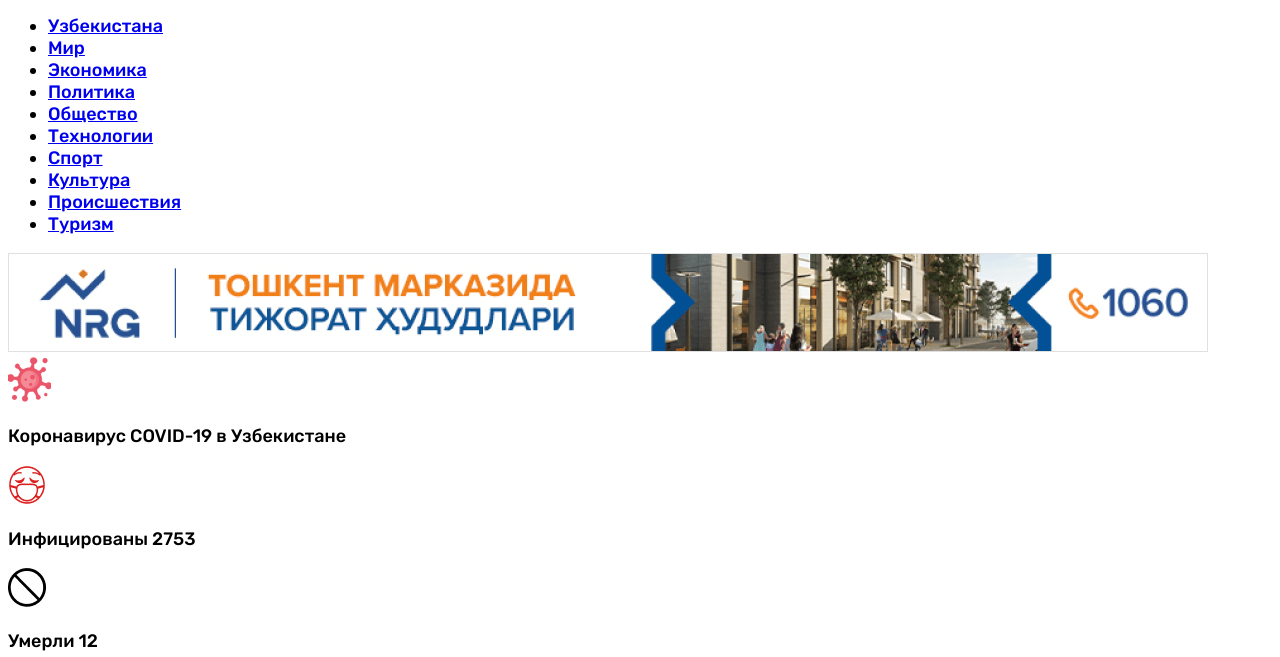
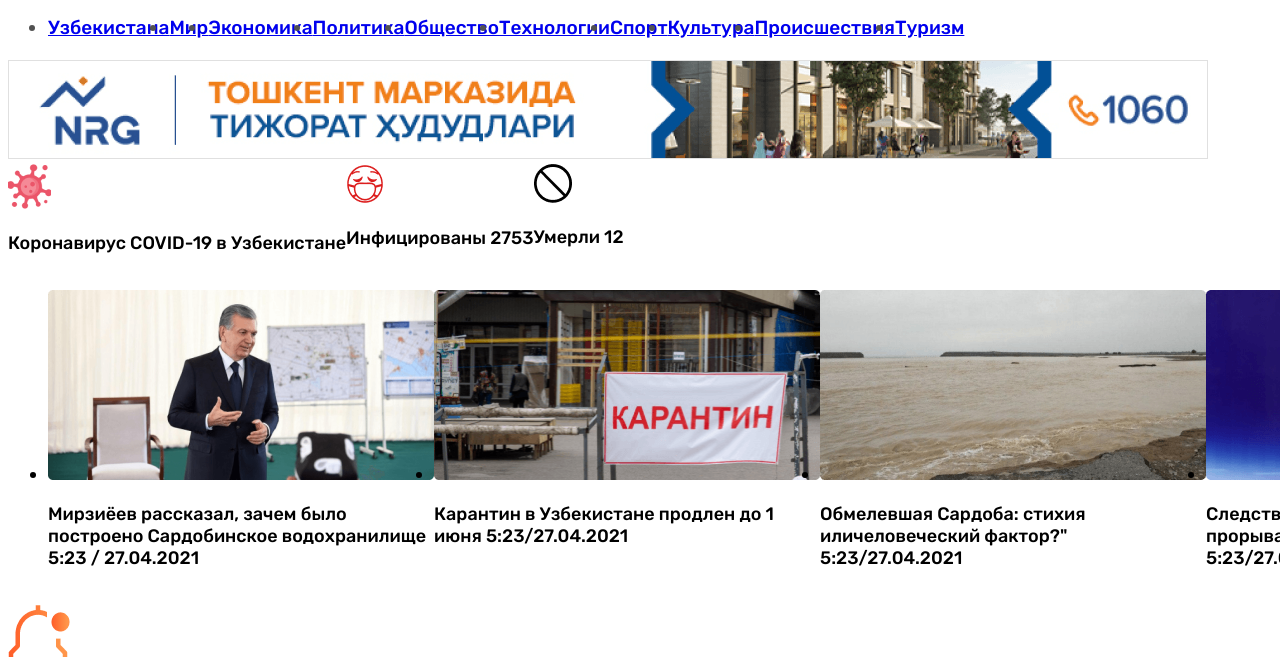
Before and after one commit to Avaz-Dev/Namanganliklar24, a plain HTML site: page index.html in a window 1280 px wide. Shown: the part 119-776 px from the top of the page. Drawn offline with Linux system fonts and the light colour scheme.

Commit message:
flexbox navbar

```diff
--- a/css/style.css
+++ b/css/style.css
@@ -4,7 +4,23 @@ body {
   font-weight: 500;
 }
 
-.nav-bar a {
+.navbar ul {
+  display: flex;
+  text-decoration: none;
+  width: 1151px;
+  height: 25px;
+  left: 143px;
+  top: 145px;
+
+  font-family: Rubik;
+  font-style: normal;
+  font-weight: 500;
+  font-size: 19px;
+  line-height: 23px;
+
+  color: #515151;
+}
+.navbar li {
   text-decoration: none;
 }
 
@@ -16,12 +32,15 @@ body {
   height: 50px;
   width: 146px;
 }
+
 .covid-info {
   display: flex;
 }
+
 .breaking-news {
   display: flex;
 }
+
 .breaking-newul {
-display: flex;
+  display: flex;
 }
--- a/index.html
+++ b/index.html
@@ -26,7 +26,7 @@
       <img src="img/cib_telegram.png" alt="telegram icon">Подписатся
     </a>
 
-    <nav class="nav">
+    <nav class="navbar">
       <ul>
         <li><a href="index.html">Узбекистана</a></li>
         <li><a href="index.html">Мир</a></li>
@@ -49,7 +49,7 @@
   </aside>
 
   <main>
-    <div class="covid-infod">
+    <div class="covid-info">
       <div>
         <img src="img/korona1.png" alt="COVID-19" srcset="img/korona1.png 1x, img/korona@2x.png 2x">
         <p>Коронавирус COVID-19
```
